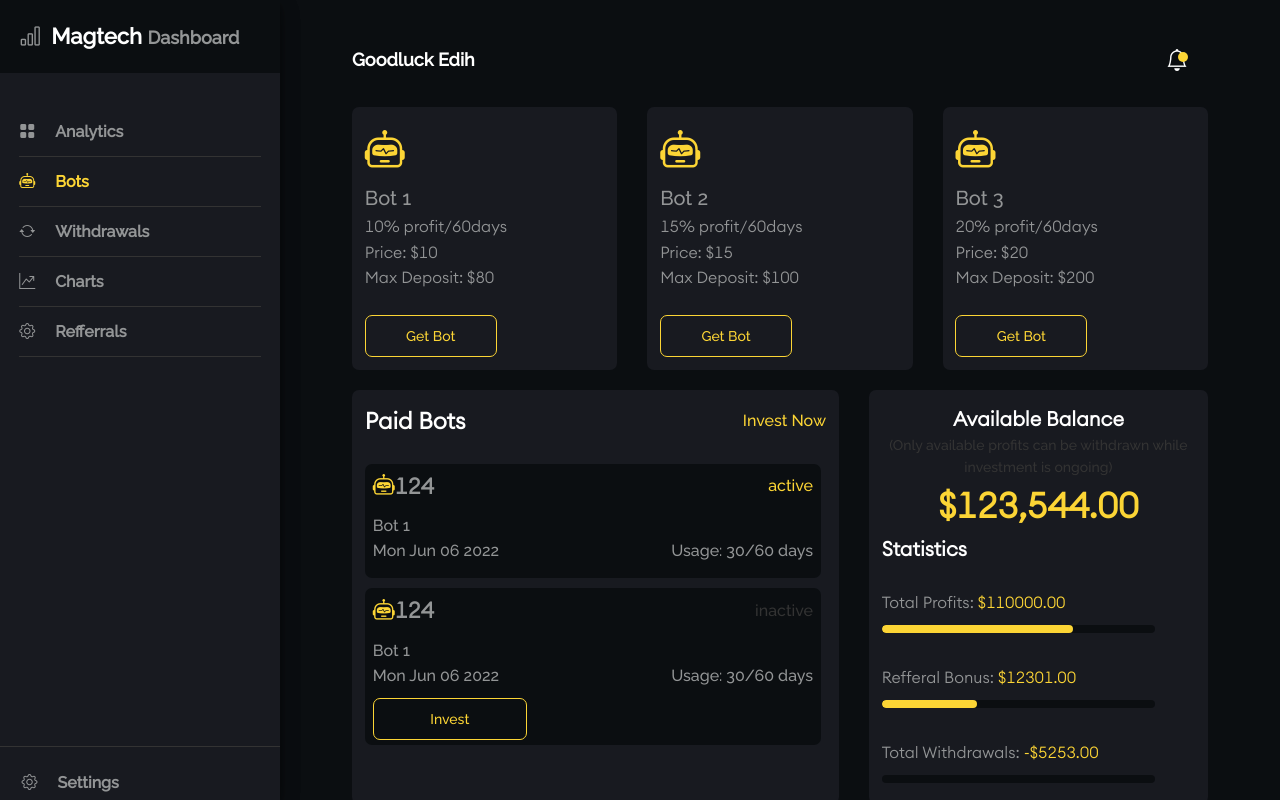
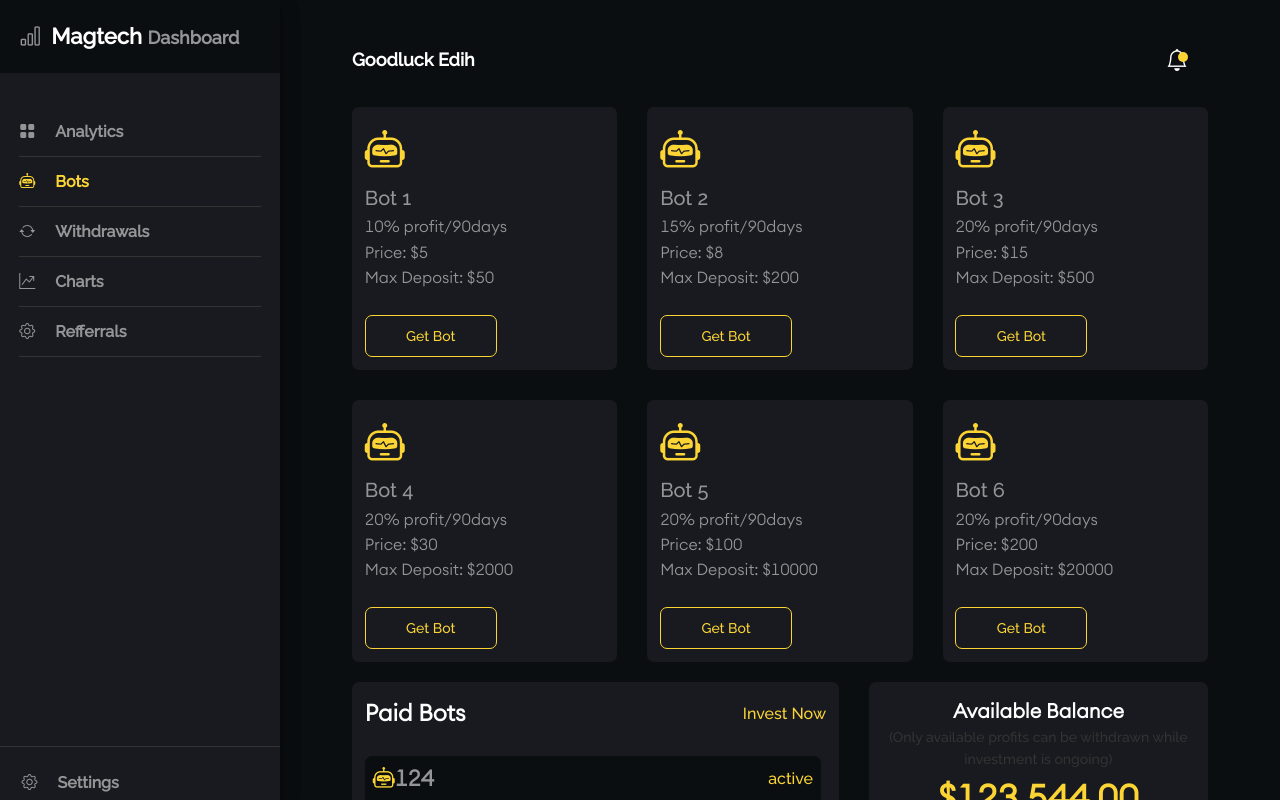
Before and after one commit to Codablack23/magtech, a Next.js app in the folder magtech-frontend/: page /dashboard/bots in a window 1280 px wide. Shown: the top 800 px of the page. Built offline with nearby package versions, Linux system fonts and the light colour scheme.

Commit message:
increased bots to 6, prices, percentages and period of investment

```diff
--- a/magtech-frontend/package.json
+++ b/magtech-frontend/package.json
@@ -3,7 +3,7 @@
   "version": "0.1.0",
   "private": true,
   "scripts": {
-    "dev": "next dev -p 3005",
+    "dev": "next dev -p 3006",
     "build": "next build",
     "start": "next start"
   },
--- a/magtech-frontend/pages/dashboard/bots/index.js
+++ b/magtech-frontend/pages/dashboard/bots/index.js
@@ -5,9 +5,12 @@ import DashboardBalance from "~/components/widgets/dashbaord/Balance";
 import Investment from "~/components/widgets/dashbaord/Investment";
 
 const bots = [
-    {name:"Bot 1",price:10,maxDeposit:80,profit:10},
-    {name:"Bot 2",price:15,maxDeposit:100,profit:15},
-    {name:"Bot 3",price:20,maxDeposit:200,profit:20}
+    {name:"Bot 1",price:5,maxDeposit:50,profit:10},
+    {name:"Bot 2",price:8,maxDeposit:200,profit:15},
+    {name:"Bot 3",price:15,maxDeposit:500,profit:20},
+    {name:"Bot 4",price:30,maxDeposit:2000,profit:20},
+    {name:"Bot 5",price:100,maxDeposit:10000,profit:20},
+    {name:"Bot 6",price:200,maxDeposit:20000,profit:20}
 ]
 
 export default function DashoardBotPage(){
@@ -22,7 +25,7 @@ export default function DashoardBotPage(){
                     <p className="mg-small-20 mg-small-md-14">{bot.name}</p>
                     </header>
                     <div>
-                      <p className="mg-font-euclid">{bot.profit}% profit/60days</p>
+                      <p className="mg-font-euclid">{bot.profit}% profit/90days</p>
                       <p className="mg-font-euclid">Price: ${bot.price}</p>
                       <p className="mg-font-euclid">Max Deposit: ${bot.maxDeposit}</p>
                     </div><br />
@@ -52,7 +55,7 @@ export default function DashoardBotPage(){
                       <p>Bot 1</p>
                       <div className="title">
                       <p>{new Date().toDateString()}</p>
-                        <p>Usage: 30/60 days</p>
+                        <p>Usage: 30/90 days</p>
                       </div>
                     </li>
 
@@ -67,7 +70,7 @@ export default function DashoardBotPage(){
                       <p>Bot 1</p>
                       <div className="title">
                         <p>{new Date().toDateString()}</p>
-                        <p>Usage: 30/60 days</p>
+                        <p>Usage: 30/90 days</p>
                       </div>
                     <p className="mg-text-end">
                      <button className="mg-btn-outline-warning mg-w-35 mg-w-md-45 mg-w-sm-55">Invest</button>
--- a/magtech-frontend/pages/dashboard/settings.js
+++ b/magtech-frontend/pages/dashboard/settings.js
@@ -5,7 +5,7 @@ export default function DashoardSettingsPage(){
         <DashboardLayout title={"Settings"}>
          <div className="">
             <div className="mg-min-vh-10 mg-bg-component mg-rounded" style={{marginTop:"20px"}}>
-
+                <p>Change Password</p>
             </div>
             <div className="mg-min-vh-10 mg-bg-component mg-rounded" style={{marginTop:"20px"}}>
 
```
Also changed, not shown: magtech-frontend/components/widgets/home/PricingContainer.js (+33 -13 lines), 1 other file (tests, documents, lock files or other folders).
